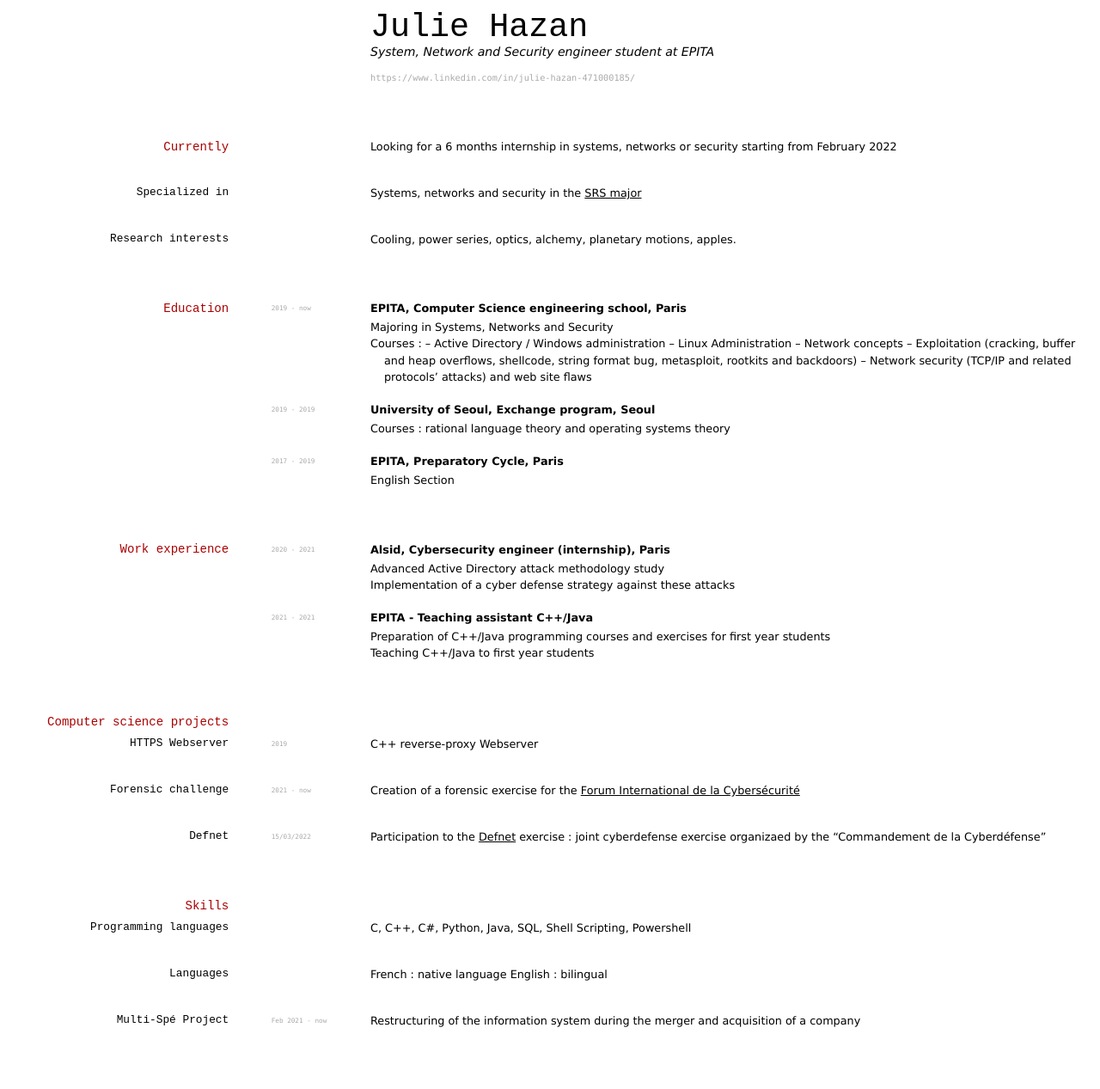
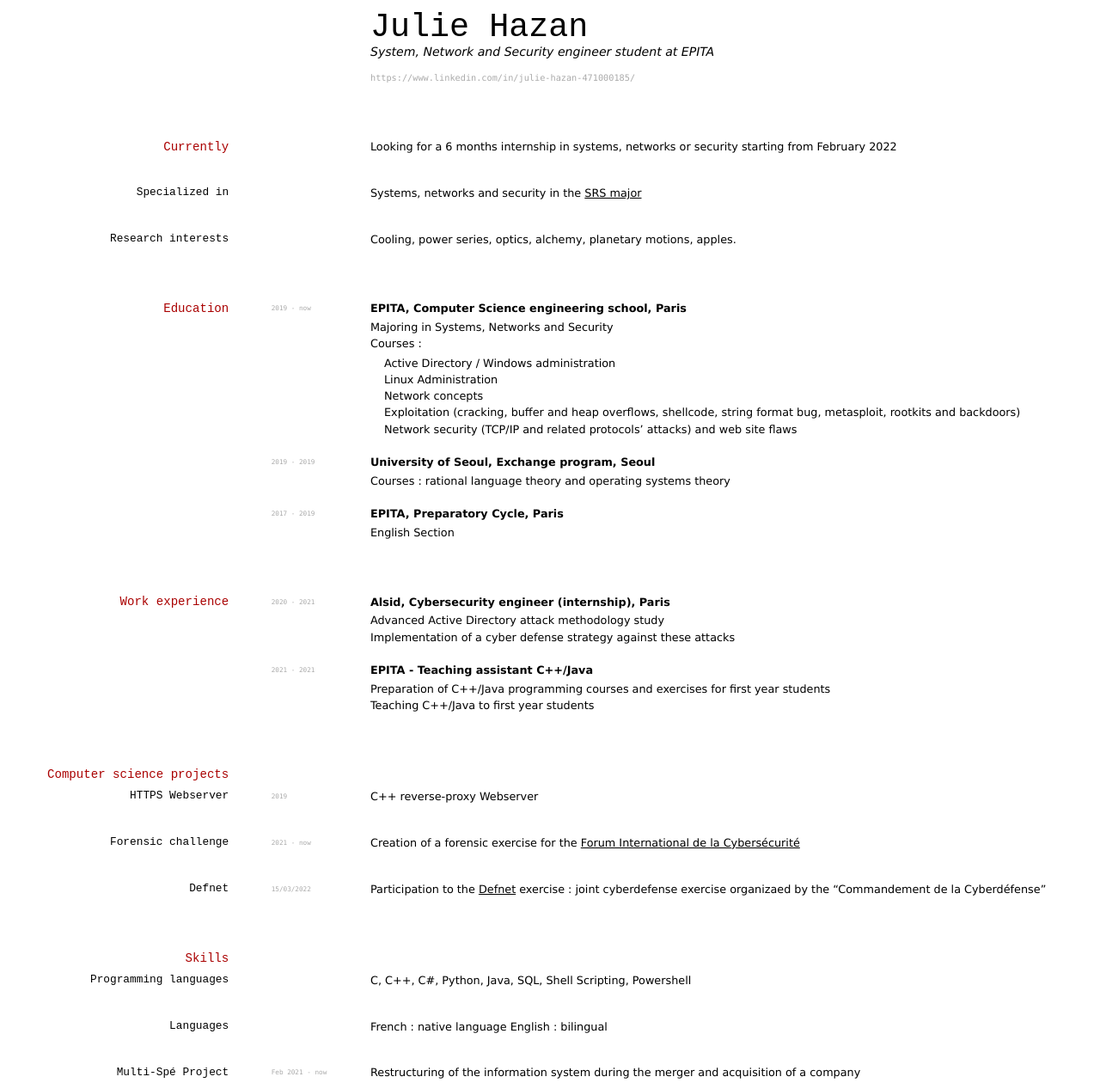
Before and after one commit to Heluge/Heluge.github.io, a Jekyll site: the page built from index.md, in a window 1280 px wide. Shown: the whole page at 86% size. Built offline with Jekyll 4.4.1, drawn with Linux system fonts in a browser that asks for light colours; before the commit the page ends 1206 px from its top, so only the background shows below that.

```diff
--- a/index.md
+++ b/index.md
@@ -31,11 +31,11 @@ __EPITA, Computer Science engineering school, Paris__
 
 - Majoring in Systems, Networks and Security
 - Courses :
--- Active Directory / Windows administration
--- Linux Administration
--- Network concepts
--- Exploitation (cracking, buffer and heap overflows, shellcode, string format bug, metasploit, rootkits and backdoors)
--- Network security (TCP/IP and related protocols' attacks) and web site flaws
+  - Active Directory / Windows administration
+  - Linux Administration
+  - Network concepts
+  - Exploitation (cracking, buffer and heap overflows, shellcode, string format bug, metasploit, rootkits and backdoors)
+  - Network security (TCP/IP and related protocols' attacks) and web site flaws
 
 
 `2019 - 2019`
```
